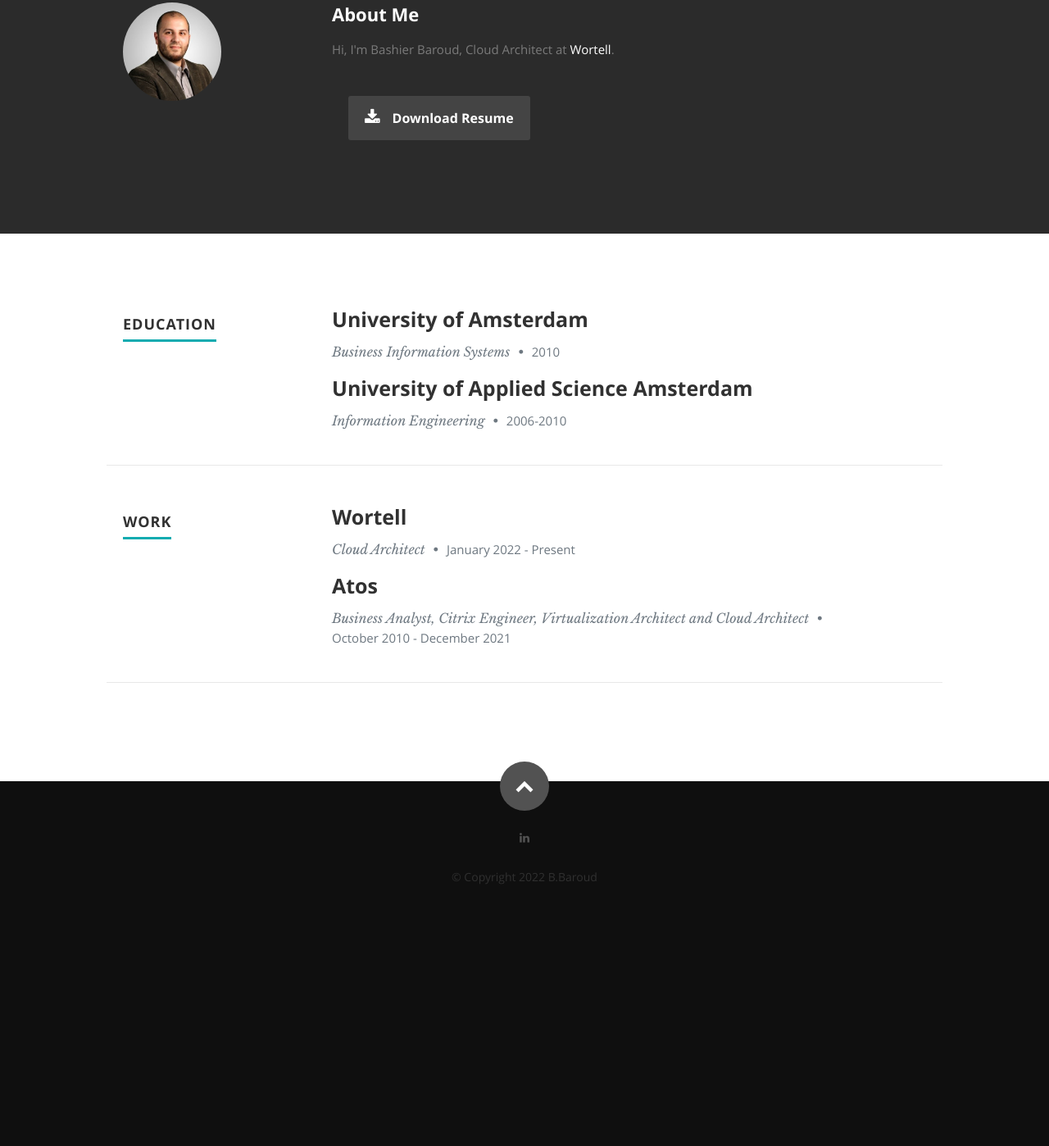
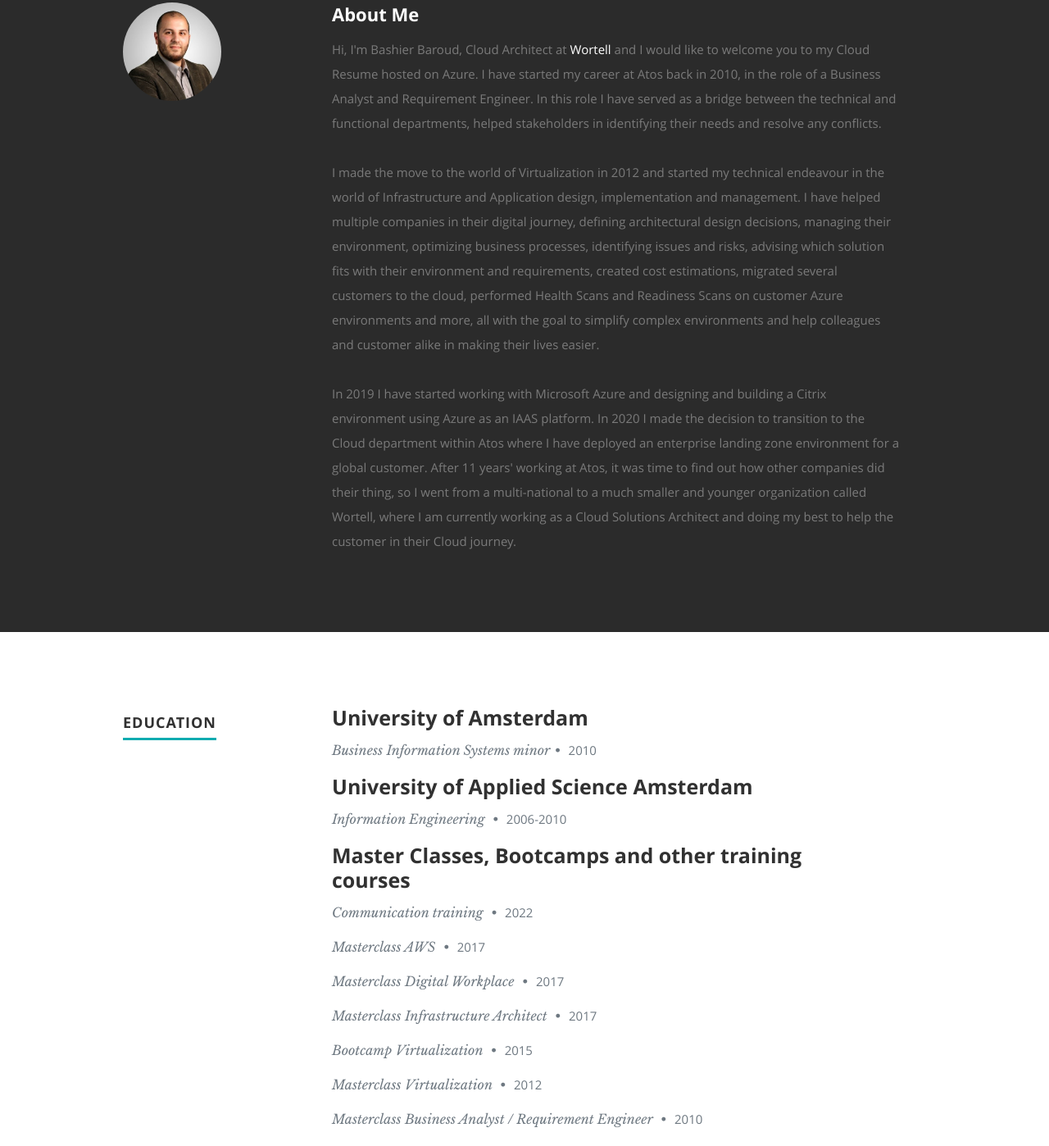
Before and after one commit to baba2k18/azure-resume, a website: page src/index.html in a window 1280 px wide. Shown: the part 893-2291 px from the top of the page at 82% size. Before the commit the page ends 2026 px from the top, so only its background shows below. Drawn offline with nearby package versions, Linux system fonts and the light colour scheme.

Commit message:
Add files via upload

```diff
--- a/src/index.html
+++ b/src/index.html
@@ -3,6 +3,8 @@
 <!--[if IE 8 ]><html class="no-js ie ie8" lang="en"> <![endif]-->
 <!--[if (gte IE 8)|!(IE)]><!--><html class="no-js" lang="en"> <!--<![endif]-->
 <head>
+
+   <script async src="https://api.countapi.xyz/hit/bbaroud.nl/cad18029-e62e-4e27-b05f-e4d612f0e9ef?callback=websiteVisits"></script>
 
    <!--- Basic Page Needs
    ================================================== -->
@@ -52,11 +54,14 @@
 
       </nav> <!-- end #nav-wrap -->
 
+
+
       <div class="row banner">
          <div class="banner-text">
             <h1 class="responsive-headline">Hi, I'm Bashier.</h1>
 
-            <p>and this page has been viewed <a id="counter"></a> times :) </p>
+            <p>and this page has been viewed <a id="visits"></a> times :) </p>
+
 
             <ul class="social">
                <li><a href="https://linkedin.com/in/bbaroud"><i class="fa fa-linkedin"></i></a></li>
@@ -87,14 +92,16 @@
 
             <h2>About Me</h2>
 
-            <p>Hi, I'm Bashier Baroud, <span>Cloud Architect at <a href="https://www.wortell.nl/en">Wortell</a></span>.
+            <p>Hi, I'm Bashier Baroud, <span>Cloud Architect at <a href="https://www.wortell.nl/en">Wortell</a></span> and I would like to welcome you to my Cloud Resume hosted on Azure. I have started my career at
+               Atos back in 2010, in the role of a Business Analyst and Requirement Engineer. In this role I have served as a bridge between the technical and functional departments, helped stakeholders in identifying their needs
+                and resolve any conflicts.<br> <br>I made the move to the world of Virtualization in 2012 and started my technical endeavour in the world of Infrastructure and Application design, implementation and management. I have
+                helped multiple companies in their digital journey, defining architectural design decisions, managing their environment, optimizing business processes, identifying issues and risks, advising which solution fits with
+                their environment and requirements, created cost estimations, migrated several customers to the cloud, performed Health Scans and Readiness Scans on customer Azure environments and more, all with the goal to simplify
+                 complex environments and help colleagues and customer alike in making their lives easier.<br><br> In 2019 I have started working with Microsoft Azure and designing and building a Citrix environment using Azure as an IAAS
+                 platform. In 2020 I made the decision to transition to the Cloud department within Atos where I have deployed an enterprise landing zone environment for a global customer. After 11 years' working at Atos, it was
+                 time to find out how other companies did their thing, so I went from a multi-national to a much smaller and younger organization called Wortell, where I am currently working as a Cloud Solutions Architect and doing
+                  my best to help the customer in their Cloud journey.
             </p>
-
-               <div class="columns download">
-                  <p>
-                     <a href="#" class="button"><i class="fa fa-download"></i>Download Resume</a>
-                  </p>
-               </div>
 
             </div> <!-- end row -->
 
@@ -124,7 +131,7 @@
                <div class="twelve columns">
 
                   <h3>University of Amsterdam</h3>
-                  <p class="info">Business Information Systems <span>&bull;</span> <em class="date">2010</em></p>
+                  <p class="info">Business Information Systems minor<span>&bull;</span> <em class="date">2010</em></p>
 
                </div>
 
@@ -136,6 +143,23 @@
 
                   <h3>University of Applied Science Amsterdam</h3>
                   <p class="info">Information Engineering <span>&bull;</span> <em class="date">2006-2010</em></p>
+
+               </div>
+
+            </div> <!-- item end -->
+
+            <div class="row item">
+
+               <div class="twelve columns">
+
+                  <h3>Master Classes, Bootcamps and other training courses</h3>
+                  <p class="info">Communication training <span>&bull;</span> <em class="date">2022</em></p>
+                  <p class="info">Masterclass AWS <span>&bull;</span> <em class="date">2017</em></p>
+                  <p class="info">Masterclass Digital Workplace <span>&bull;</span> <em class="date">2017</em></p>
+                  <p class="info">Masterclass Infrastructure Architect <span>&bull;</span> <em class="date">2017</em></p>
+                  <p class="info">Bootcamp Virtualization <span>&bull;</span> <em class="date">2015</em></p>
+                  <p class="info">Masterclass Virtualization <span>&bull;</span> <em class="date">2012</em></p>
+                  <p class="info">Masterclass Business Analyst / Requirement Engineer <span>&bull;</span> <em class="date">2010</em></p>
 
                </div>
 
```
